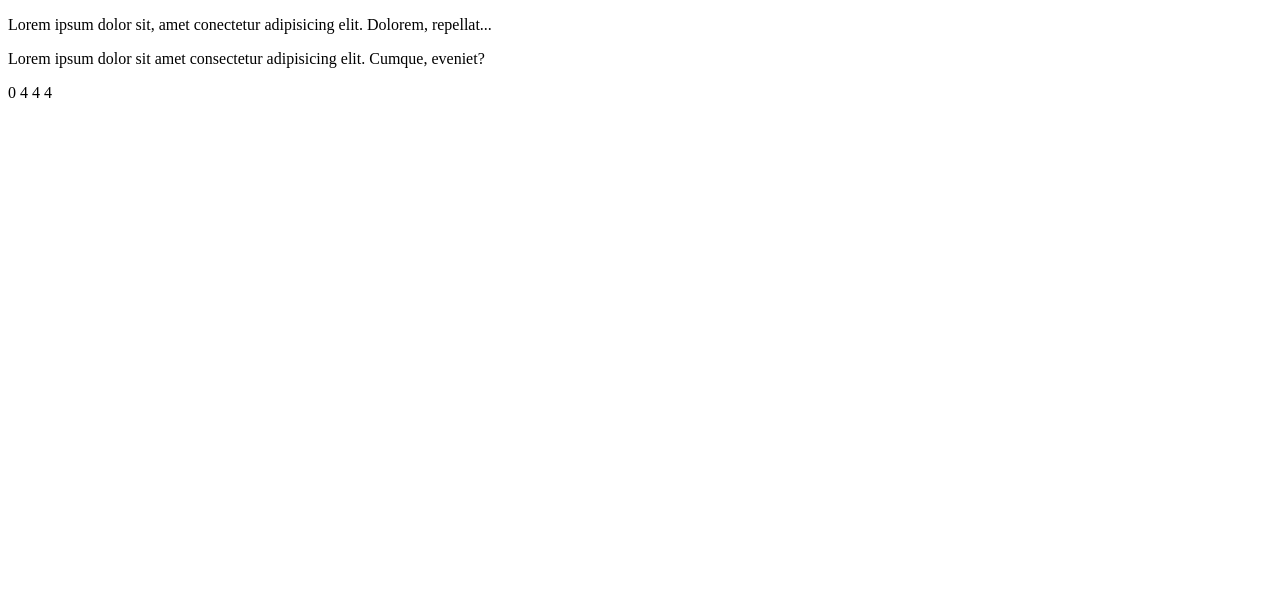
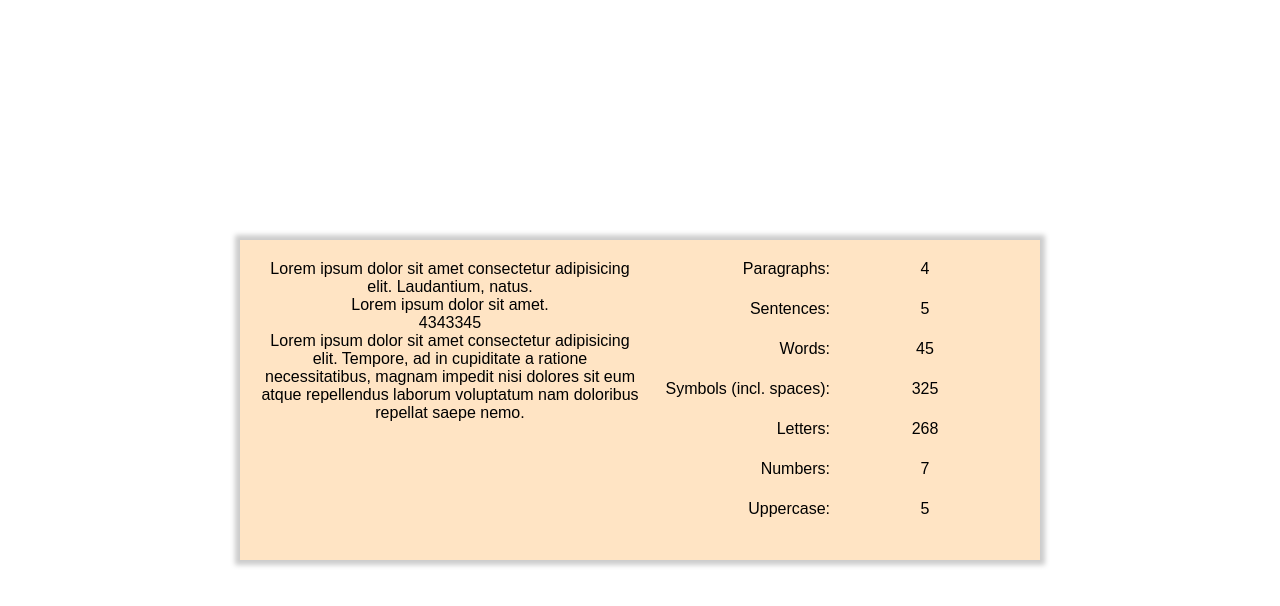
Before and after one commit to martynas3113/JS-words-analizer, a plain HTML site: page index.html in a window 1280 px wide. Drawn offline with Linux system fonts and the light colour scheme.

Commit message:
final-commit

```diff
--- /dev/null
+++ b/css/main.css
@@ -0,0 +1,58 @@
+
+.container {
+    display: grid;
+    grid-template-columns: 1fr 1fr;
+    position: absolute;
+    top: 50%;
+    left: 50%;
+    width: 800px;
+    transform: translate(-50%, -50%);
+    padding: 20px;
+    background-color: bisque;
+    box-shadow: 0px 0px 5px 5px #ccc;
+}
+
+    .left {
+        text-align: center;
+    }
+
+    .right {
+        display: grid;
+        grid-template-columns: 1fr 1fr;
+        grid-template-rows: repeat(7, 40px);
+        text-align: center;
+    }
+
+    .row {
+        grid-column: 1/2;
+        text-align: end;
+    }
+
+       .row> .paragraphs {
+            grid-row: 1/2;
+            grid-column: 2/3;
+        }
+        .sentences {
+            grid-row: 2/3;
+            grid-column: 2/3;
+        }
+        .words {
+            grid-row: 3/4;
+            grid-column: 2/3;
+        }
+        .symbols {
+            grid-row: 4/5;
+            grid-column: 2/3;
+        }
+        .letters {
+            grid-row: 5/6;
+            grid-column: 2/3;
+        }
+        .numbers {
+            grid-row: 6/7;
+            grid-column: 2/3;
+        }
+        .uppercase {
+            grid-row: 7/8;
+            grid-column: 2/3;
+        }
--- /dev/null
+++ b/css/reset.css
@@ -0,0 +1,8 @@
+body,
+body * {
+    margin: 0;
+    padding: 0;
+    vertical-align: top;
+    box-sizing: border-box;
+    font-family: sans-serif;
+}
--- a/index.html
+++ b/index.html
@@ -4,13 +4,49 @@
     <meta charset="UTF-8">
     <meta name="viewport" content="width=device-width, initial-scale=1.0">
     <title>Document</title>
+    <link rel="stylesheet" href="./css/reset.css">
+    <link rel="stylesheet" href="./css/main.css">
 </head>
 <body>
-
-
-    <p>Lorem ipsum dolor sit, amet conectetur adipisicing elit. Dolorem, repellat...</p>
-    <p>Lorem ipsum dolor sit amet consectetur adipisicing elit. Cumque, eveniet?</p>
-    <p>0 4 4 4</p>
+    <div class="container">
+        <div class="left">
+            <p>Lorem ipsum dolor sit amet consectetur adipisicing elit. Laudantium, natus.</p>
+            <p>Lorem ipsum dolor sit amet.</p>
+            <p>4343345</p>
+            <p>Lorem ipsum dolor sit amet consectetur adipisicing elit. Tempore, ad in cupiditate a ratione necessitatibus, magnam impedit nisi dolores sit eum atque repellendus laborum voluptatum nam doloribus repellat saepe nemo.</p>
+        </div>
+        <div class="right">
+            <div class="row">
+                <p>Paragraphs:</p>
+            </div>
+            <div class="paragraphs">0</div>
+            <div class="row">
+                <p>Sentences:</p>
+            </div>
+            <div class="sentences">0</div>
+            <div class="row">
+                <p>Words:</p>
+            </div>
+            <div class="words">0</div>
+            <div class="row">
+                <p>Symbols (incl. spaces):</p>
+                </div>
+                <div class="symbols">0</div>
+            <div class="row">
+                <p>Letters:</p>
+            </div>
+            <div class="letters">0</div>
+            <div class="row">
+                <p>Numbers:</p>
+            </div>
+            <div class="numbers">0</div>
+            <div class="row">
+                <p>Uppercase:</p>
+            </div>
+            <div class="uppercase ">0</div>
+            </div>
+        </div>
+    </div>
 
     <script src="./js/main.js" type="module"></script>
 </body>
--- /dev/null
+++ b/js/components/upperCase/upperCase.js
@@ -0,0 +1,15 @@
+function upperCase (data) {
+    let array = [];;
+    let count = 0;
+    for (let i =0; i < data.length; i++){
+        array = data[i].innerHTML.split(' ')
+        for(let j =0; j < array.length; j++){
+        if(array[j].match(/^[A-Z]/)){
+        count++
+        }
+    }
+    }
+    return count;
+}
+
+export { upperCase }
--- a/js/data/tekstaiData.js
+++ b/js/data/tekstaiData.js
@@ -1,2 +1,2 @@
-const text = document.querySelectorAll('p')
+const text = document.querySelectorAll('.left > p')
 export { text };
--- /dev/null
+++ b/js/generateHTML.js
@@ -0,0 +1,30 @@
+import { text } from './data/tekstaiData.js';
+import { symbolCount } from './components/symbolsCount/symbolsCount.js';
+import { paragCount } from './components/paragTotal/paragCount.js';
+import { sentCount } from './components/sentenceCount/sentCount.js';
+import { wordCount } from './components/wordCount/wordCount.js';
+import { letterCount } from './components/letterCount/letterCount.js';
+import { numbersCount } from './components/numbersCount/numbersCount.js';
+import { upperCase } from './components/upperCase/upperCase.js';
+
+
+function generatedHTML() {
+
+const paragraphsDOM = document.querySelector('.paragraphs');
+paragraphsDOM.innerHTML = paragCount(text)
+const sentencesDOM = document.querySelector('.sentences');
+sentencesDOM.innerHTML = sentCount(text)
+const wordsDOM = document.querySelector('.words');
+wordsDOM.innerHTML = wordCount(text)
+const symbolsDOM = document.querySelector('.symbols');
+symbolsDOM.innerHTML = symbolCount(text)
+const lettersDOM = document.querySelector('.letters');
+lettersDOM.innerHTML = letterCount(text)
+const numbersDOM = document.querySelector('.numbers');
+numbersDOM.innerHTML = numbersCount(text)
+const uppercaseDOM = document.querySelector('.uppercase');
+uppercaseDOM.innerHTML = upperCase(text)
+
+}
+
+export { generatedHTML }
--- a/js/main.js
+++ b/js/main.js
@@ -13,21 +13,7 @@ Isspausdinti lentele:
 */
 
 
-import { text } from './data/tekstaiData.js';
-import { paragCount } from './components/paragTotal/paragCount.js';
-import { sentCount } from './components/sentenceCount/sentCount.js';
-import { symbolCount } from './components/symbolsCount/symbolsCount.js';
-import { wordCount } from './components/wordCount/wordCount.js';
-import { letterCount } from './components/letterCount/letterCount.js';
-import { numbersCount } from './components/numbersCount/numbersCount.js';
 
-console.log();
+import { generatedHTML } from './generateHTML.js';
 
-console.log(`Viso dokumente yra:
-    paragrafai: ${paragCount(text)}
-    sakiniai: ${sentCount(text)}
-    zodziai: ${wordCount(text) }
-    tekstiniai simboliai (iskaitant tarpus): ${symbolCount(text)}
-    raidziu: ${letterCount(text)}
-    skaiciu: ${numbersCount(text)}
-    tikriniu zodziu:  `);
+generatedHTML();
```
